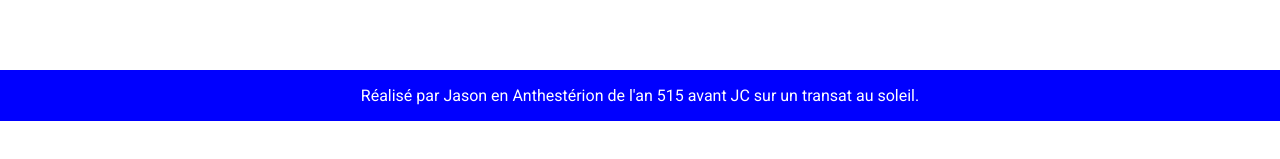
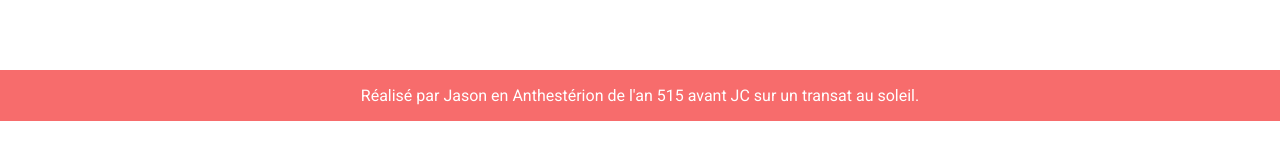
Before and after one commit to Ofdev12/wcs-test, a React (Create React App) app: page / in a window 1280 px wide. Shown: the part 431-590 px from the top of the page. Built offline with nearby package versions, Linux system fonts and the light colour scheme; no server answers; the database is empty.

Commit message:
test firebase hosting

```diff
--- a/src/components/Footer.css
+++ b/src/components/Footer.css
@@ -2,7 +2,6 @@ p {
 	margin-top: 2em;
 	text-align: center;
 	color: #fff;
-	/* background: #f76c6c; */
-	background: blue;
+	background: #f76c6c;
 	padding: 1em 0;
 }
```
